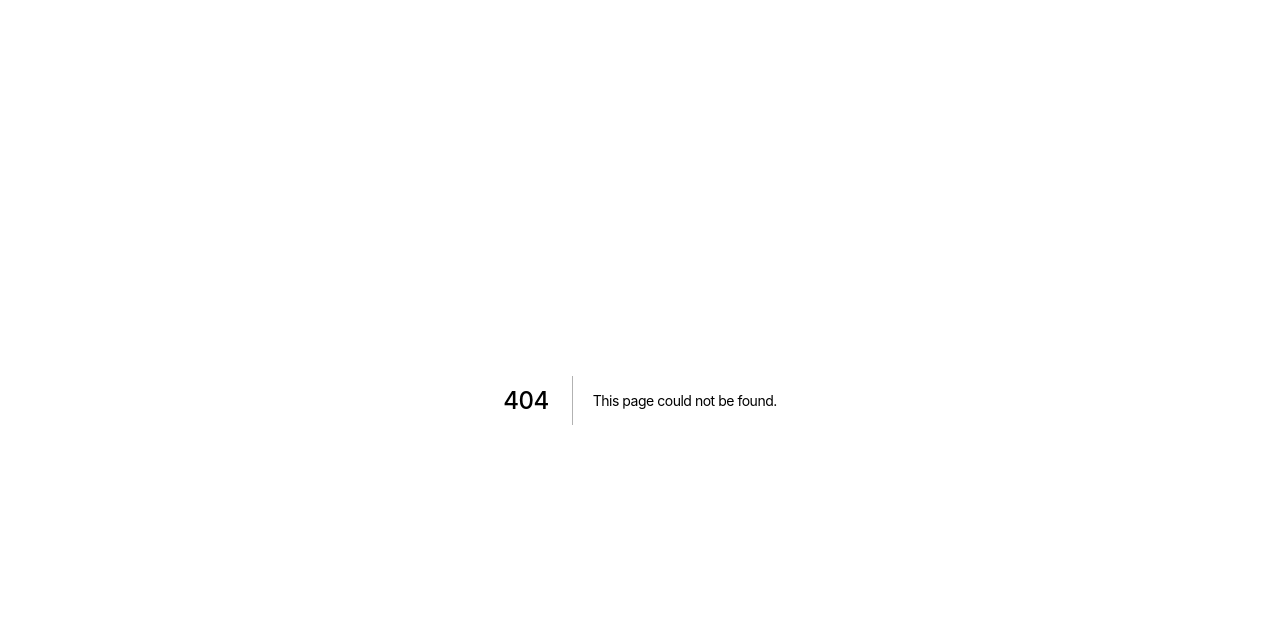
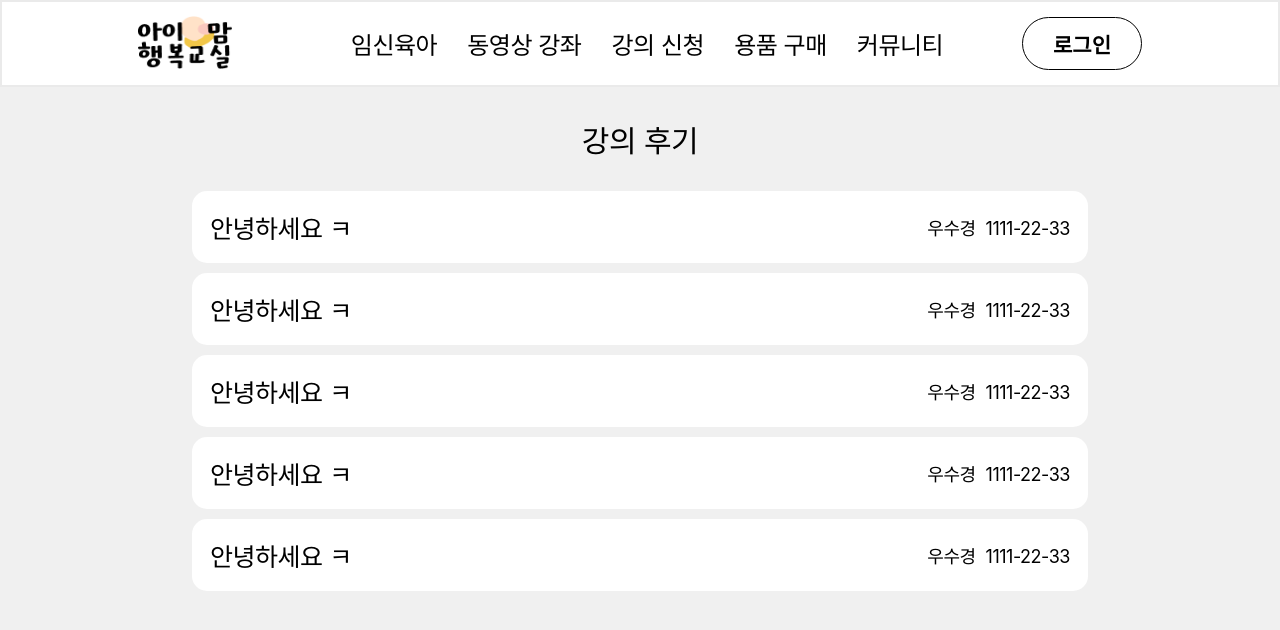
Before and after one commit to jjarappappa/chamssal, a Next.js app: page /classreview in a window 1280 px wide. Before the commit this address had no page. Shown: the top 630 px of the page. Built offline with nearby package versions, Linux system fonts and the light colour scheme; a web font is replaced by a local one.

Commit message:
FIX :: 에러 수정 완료 (#18)

```diff
--- a/components/buttons/Mainbutton.tsx
+++ b/components/buttons/Mainbutton.tsx
@@ -14,7 +14,7 @@ function Mainbutton() {
           <span>신청하기</span>
         </button>
       </Link>
-      <Link href="">
+      <Link href="/classreview">
         <button className={styles.reviewbutton}>
           <div>
             <img src="/images/review.svg" />
--- /dev/null
+++ b/components/community/information.tsx
@@ -0,0 +1,22 @@
+import styles from '../../styles/components/community/information.module.scss';
+export default function Information(props: {
+    day: string,
+    title: string,
+    name: string
+}) {
+    return (
+        <div className={styles.reviewtit}>
+            <div className={styles.reviewinformation}>
+                <div className={styles.reviewinfo}>
+                    <span className={styles.leftspan}>
+                        <span>{props.title}</span>
+                    </span>
+                    <span className={styles.rightspan}>
+                        <span className={styles.name}>{props.name}</span>
+                        <span className={styles.day}>{props.day}</span>
+                    </span>
+                </div>
+            </div>
+        </div>
+    )
+}
--- /dev/null
+++ b/pages/classreview/index.tsx
@@ -0,0 +1,30 @@
+import { NextPage } from "next";
+import Information from "../../components/community/information";
+import ReviewData from './review.json';
+import Header from "../../components/layout/header";
+import styles from '../../styles/pages/review.module.scss';
+const Review: NextPage = () => {
+
+    return (
+        <div className={styles.reviewall}>
+            <Header />
+            <div className={styles.reviewgang}>
+                <div>
+                    <div className={styles.reviewtxt}><p>강의 후기</p></div>
+                    <div>
+                        {
+                            ReviewData.data.map(r => (
+                                <Information
+                                    title={r.title}
+                                    name={r.userName}
+                                    day={r.createdAt}
+                                />
+                            ))
+                        }
+                    </div>
+                </div>
+            </div>
+        </div>
+    )
+}
+export default Review;
--- /dev/null
+++ b/pages/classreview/review.json
@@ -0,0 +1,50 @@
+
+{
+    "data":[
+    {
+      "content": "string",
+      "images": [
+        "string"
+      ],
+      "title": "안녕하세요 ㅋ",
+      "userName": "우수경",
+      "createdAt": "1111-22-33"
+    },
+    {
+        "content": "string",
+        "images": [
+          "string"
+        ],
+        "title": "안녕하세요 ㅋ",
+        "userName": "우수경",
+        "createdAt": "1111-22-33"
+      },
+      {
+        "content": "string",
+        "images": [
+          "string"
+        ],
+        "title": "안녕하세요 ㅋ",
+        "userName": "우수경",
+        "createdAt": "1111-22-33"
+      },
+      {
+        "content": "string",
+        "images": [
+          "string"
+        ],
+        "title": "안녕하세요 ㅋ",
+        "userName": "우수경",
+        "createdAt": "1111-22-33"
+      },
+      {
+        "content": "string",
+        "images": [
+          "string"
+        ],
+        "title": "안녕하세요 ㅋ",
+        "userName": "우수경",
+        "createdAt": "1111-22-33"
+      }
+  ]
+}
--- /dev/null
+++ b/styles/components/community/information.module.scss
@@ -0,0 +1,35 @@
+
+.reviewinformation{
+    padding-bottom: 10px;
+    .reviewinfo{
+        background-color: white;
+        border-radius: 15px;
+        padding: 18px;
+        width: 70vw;
+        display: flex;
+        justify-content: space-between;
+        .leftspan{
+            span{
+                font-size: 25px;
+            }
+        }
+        .rightspan{
+            span{
+                font-size: 18px;
+                position: relative;
+                top: 5px;
+            }
+            .name{
+                position: relative;
+                right: 10px;
+
+            }
+            .day{
+            }
+        }
+        &:hover{
+            cursor: pointer;
+            background-color: rgb(237, 237, 237);
+        }
+    }
+}
--- /dev/null
+++ b/styles/pages/review.module.scss
@@ -0,0 +1,15 @@
+.reviewall{
+    background-color: #F0F0F0;
+    height: 100vh;
+}
+.reviewgang{
+    background-color: #F0F0F0;
+    display: flex;
+    justify-content: center;
+    text-align: center;
+    .reviewtxt{
+        p{
+            font-size: 30px;
+        }
+    }
+}
```
